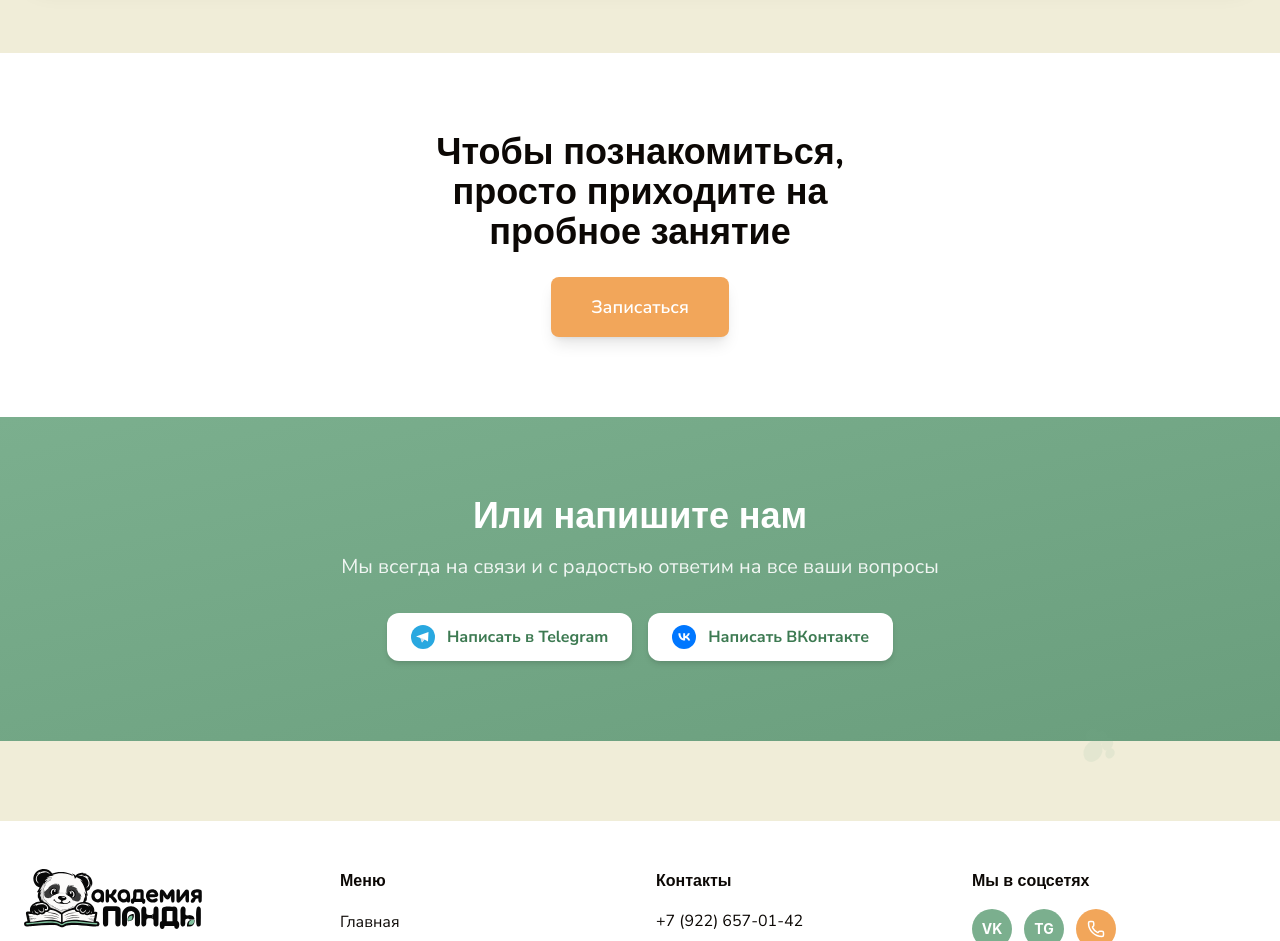
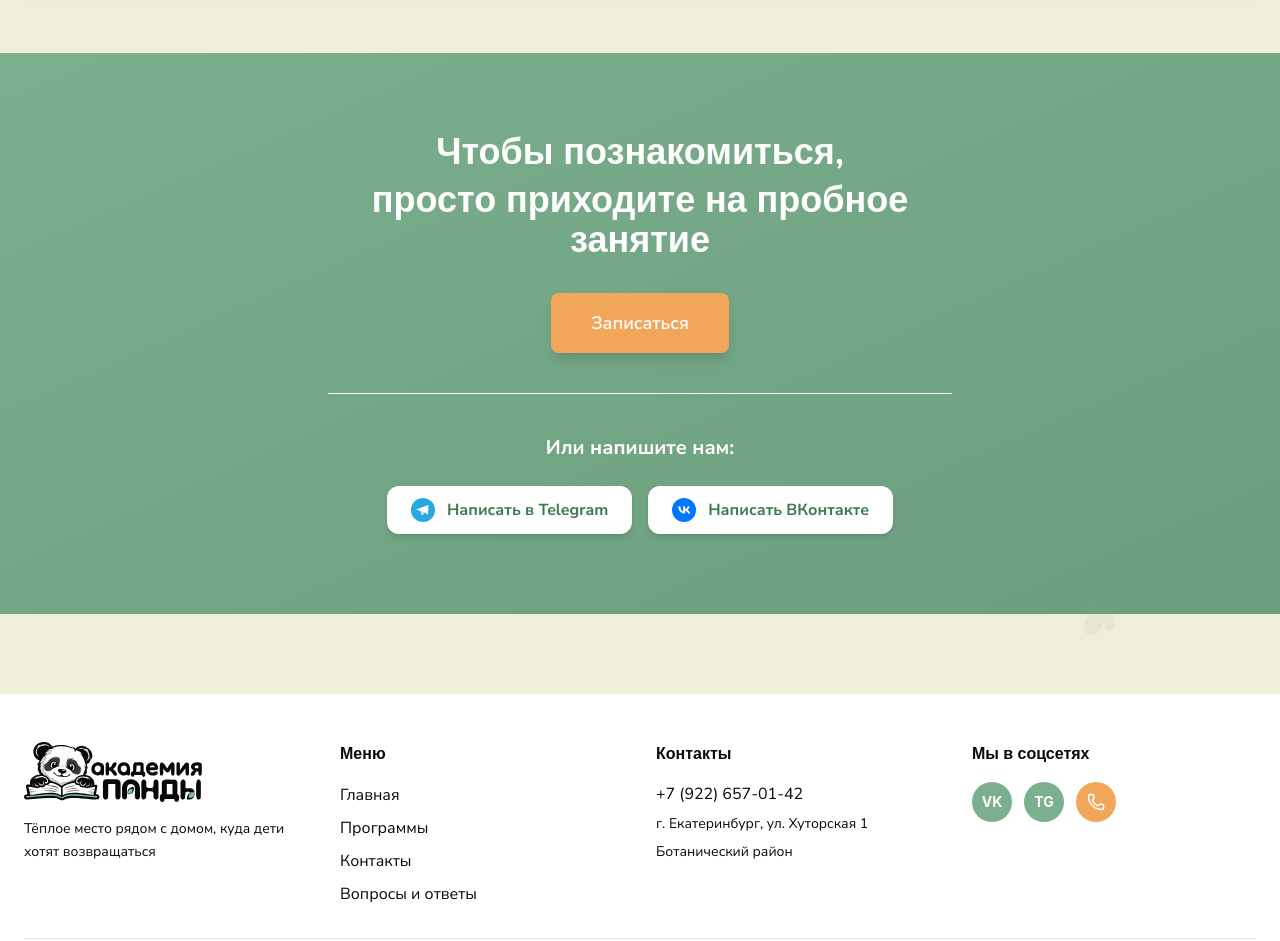
Before and after one commit to 200288btm-wq/akademiya-pandy, a React (Vite) app: page /contacts in a window 1280 px wide. Shown: the part 1700-2641 px from the top of the page. Built offline with nearby package versions, Linux system fonts and the light colour scheme.

Commit message:
Add files via upload

```diff
--- a/src/app/pages/Contacts.tsx
+++ b/src/app/pages/Contacts.tsx
@@ -104,27 +104,24 @@ export function Contacts() {
         </div>
       </section>
 
-      <section className="py-20 bg-white">
-        <div className="max-w-xl mx-auto px-6 text-center">
-          <h2 className="font-['Nunito',sans-serif] font-bold text-4xl text-[#0c0805] mb-6">
-            {"Чтобы познакомиться, просто приходите на пробное занятие"}
+      <section className="py-20 bg-gradient-to-br from-[#7BAF8E] to-[#6a9e7d]">
+        <div className="max-w-2xl mx-auto px-6 text-center">
+          <h2 className="font-['Nunito',sans-serif] font-bold text-4xl text-white mb-2">
+            {"Чтобы познакомиться,"}
+          </h2>
+          <h2 className="font-['Nunito',sans-serif] font-bold text-4xl text-white mb-8">
+            {"просто приходите на пробное занятие"}
           </h2>
           <button
             onClick={() => openModal()}
-            className="inline-block bg-[#F2A65A] hover:bg-[#e89542] text-white px-10 py-4 rounded-lg font-['Nunito_Sans',sans-serif] font-semibold text-lg transition-all transform hover:scale-105 shadow-lg border-none cursor-pointer"
+            className="inline-block bg-[#F2A65A] hover:bg-[#e89542] text-white px-10 py-4 rounded-lg font-['Nunito_Sans',sans-serif] font-semibold text-lg transition-all transform hover:scale-105 shadow-lg border-none cursor-pointer mb-10"
           >
             {"Записаться"}
           </button>
-        </div>
-      </section>
 
-      <section className="py-20 bg-gradient-to-br from-[#7BAF8E] to-[#6a9e7d]">
-        <div className="max-w-4xl mx-auto px-6 text-center">
-          <h2 className="font-['Nunito',sans-serif] font-bold text-4xl text-white mb-4">
-            {"Или напишите нам"}
-          </h2>
-          <p className="font-['Nunito_Sans',sans-serif] text-xl text-white mb-8 opacity-90">
-            {"Мы всегда на связи и с радостью ответим на все ваши вопросы"}
+          <div className="border-t border-white border-opacity-20 pt-10">
+            <p className="font-['Nunito_Sans',sans-serif] text-white font-bold text-xl mb-6">
+              {"Или напишите нам:"}
             </p>
             <div className="flex flex-wrap justify-center gap-4">
               <a
@@ -145,6 +142,7 @@ export function Contacts() {
                 <VKIcon />
                 {"Написать ВКонтакте"}
               </a>
+            </div>
           </div>
         </div>
       </section>
```
Lines whose indentation alone changed are shown as unchanged.
